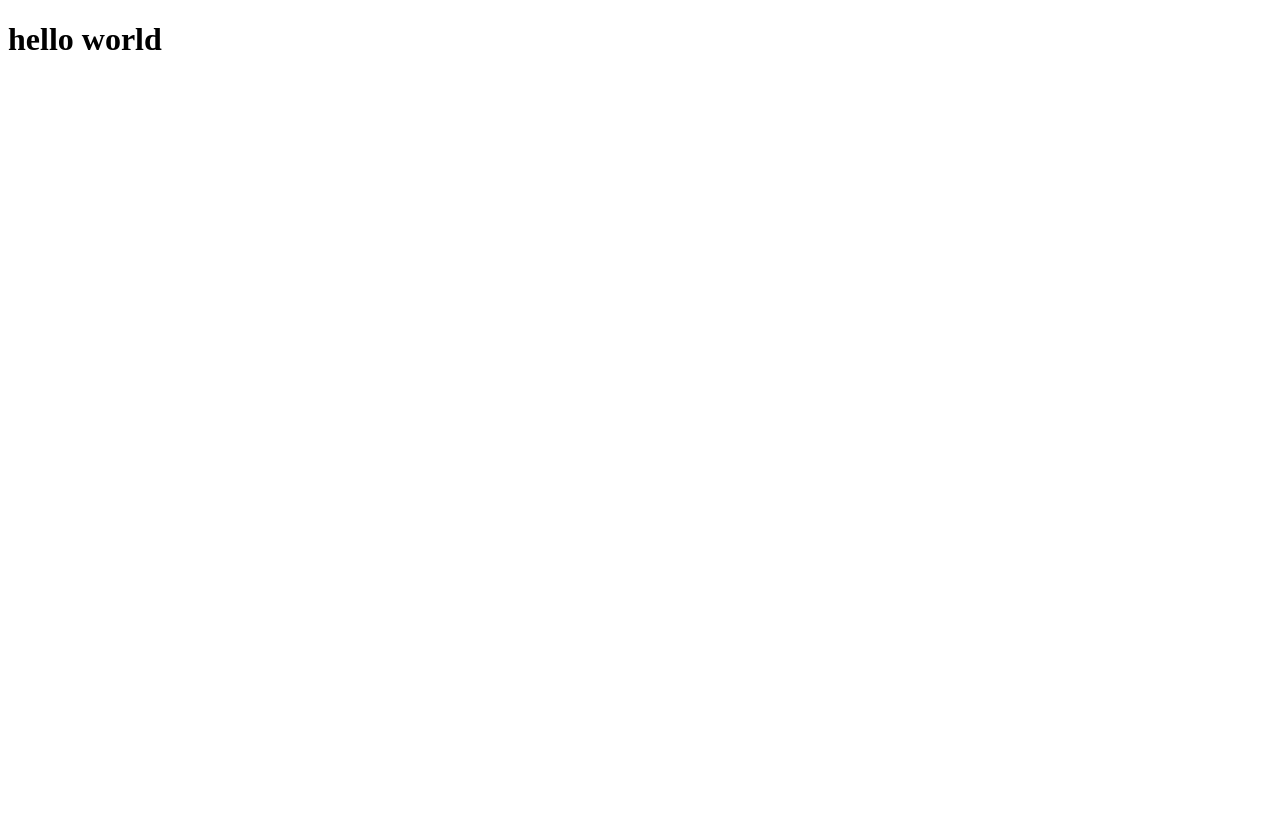
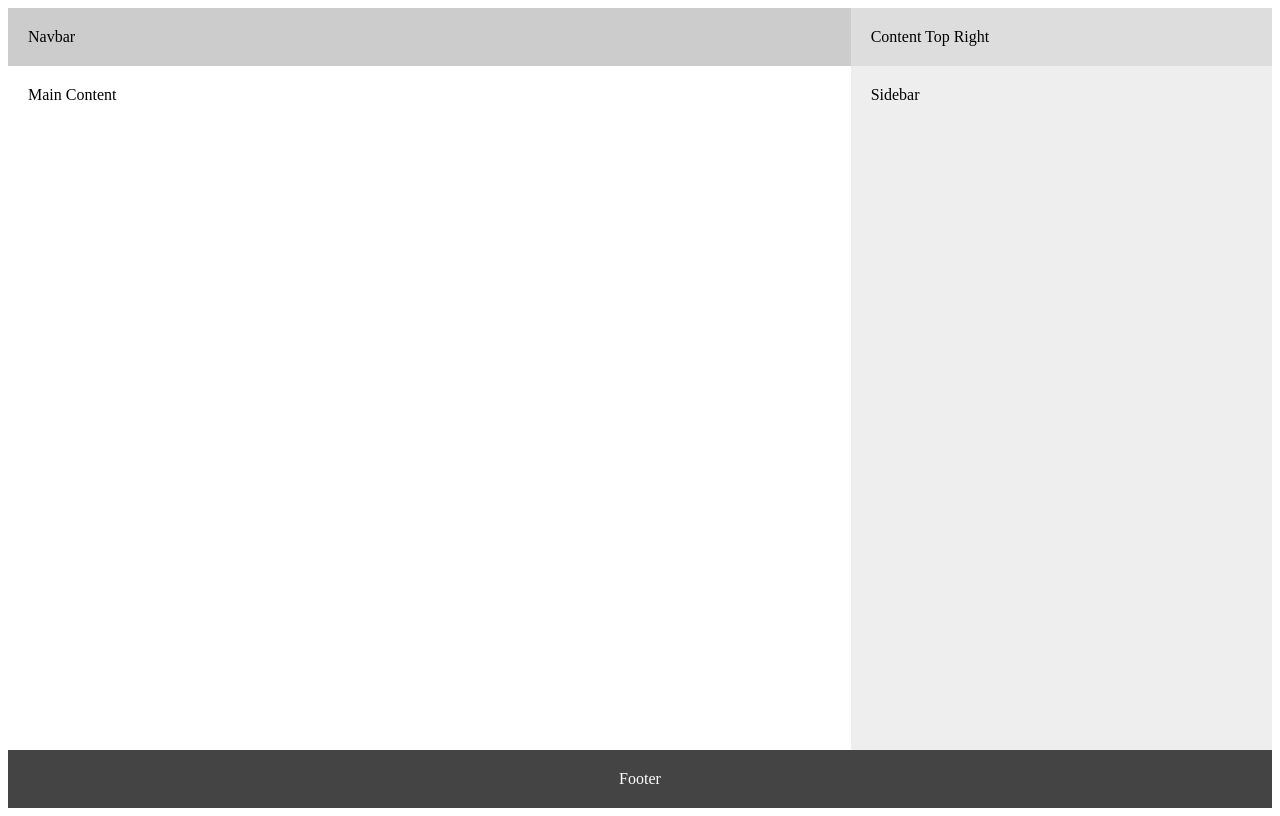
Before and after one commit to rimmderes/GrayceMessageFourm, a plain HTML site: page index.html in a window 1280 px wide. Drawn offline with Linux system fonts and the light colour scheme.

```diff
--- a/index.html
+++ b/index.html
@@ -10,7 +10,21 @@
 
 </head>
 
-<h1>hello world</h1>
+<div class="grid-container">
+
+     <div class="navbar">Navbar</div>
+
+    <div class="sidebar">Sidebar</div>
+
+    <div class="main-content">Main Content</div>
+
+    <div class="top-right">Content Top Right</div>
+
+
+
+    <div class="footer">Footer</div>
+
+    </div>
 
 <body>
 
--- a/styles.css
+++ b/styles.css
@@ -0,0 +1,92 @@
+.grid-container {
+    display: grid;
+        grid-template-columns: 1fr 0.5fr;
+        grid-template-rows: auto 1fr auto;
+        grid-template-areas:
+
+            "navbar top-right"
+
+             "main-content sidebar"
+
+            "main-content sidebar"
+
+            "footer footer";
+
+       height: 100vh;
+
+    }
+
+
+
+
+
+     .navbar {
+
+        grid-area: navbar;
+
+        background-color: #ccc;
+
+        padding: 20px;
+
+     }
+        .sidebar {
+
+        grid-area: sidebar;
+
+        background-color: #eee;
+
+        padding: 20px;
+
+         }
+
+
+
+     .main-content {
+
+     grid-area: main-content;
+
+    background-color: #fff;
+
+    padding: 20px;
+
+     }
+
+
+
+    .top-right {
+
+    grid-area: top-right;
+
+    background-color: #ddd;
+
+     padding: 20px;
+
+    }
+
+
+
+    .bottom-right {
+
+        grid-area: bottom-right;
+
+        background-color: #bbb;
+
+        padding: 20px;
+
+     }
+
+
+
+
+    .footer {
+
+     grid-area: footer;
+
+     background-color: #444;
+     color: #fff;
+
+     padding: 20px;
+
+     text-align: center;
+
+    }
```
